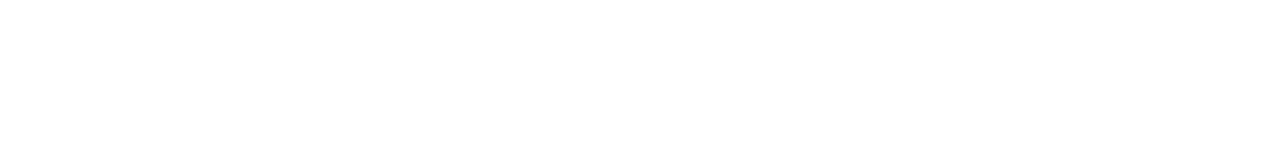
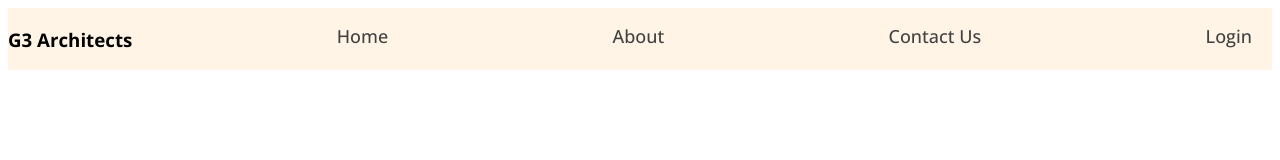
Before and after one commit to mmsohelranababu/g3-architects-website, a plain HTML site: page index.html in a window 1280 px wide. Drawn offline with nearby package versions, Linux system fonts and the light colour scheme.

Commit message:
nav working

```diff
--- a/index.html
+++ b/index.html
@@ -8,8 +8,30 @@
   <link rel="stylesheet" href="styles.css">
 </head>
 
-<body>
-  <header>
+<body class="work-sans-font">
+  <header class="bg-light">
+    <nav class="navbar navbar-display">
+      <h3 class="brand">G3 Architects</h3>
+
+      <ul class="nav-link navbar-display">
+        <li class="nav-item"><a class="nav-link text-gray" href="">Home</a></li>
+      </ul>
+      <ul class="nav-link">
+        <li class="nav-item"><a class="nav-link text-gray" href="">About</a></li>
+      </ul>
+      <ul class="nav-link">
+        <li class="nav-item"><a class="nav-link text-gray" href="">Contact Us</a></li>
+      </ul>
+      <ul class="nav-link">
+        <li class="nav-item"><a class="nav-link text-gray" href="">Login</a></li>
+      </ul>
+    </nav>
+
+    <nav class="banner">
+
+    </nav>
+
+
 
   </header>
 
--- a/styles.css
+++ b/styles.css
@@ -0,0 +1,53 @@
+/* font related styles */
+@import url('https://fonts.googleapis.com/css2?family=Open+Sans:ital,wght@0,300..800;1,300..800&display=swap');
+
+.work-sans-font {
+  font-family: "Open Sans", sans-serif;
+  font-weight: 400;
+  font-optical-sizing: auto;
+  font-style: normal;
+}
+/* shared styles */
+
+.navbar-display{
+  display: flex;
+}
+/* dark-02 */
+.text-gray{
+  color: #424242;
+}
+/* dark-03 */
+.text-light-gray{
+  color: #727272;
+}
+
+.bg-light{
+  background-color: rgba(255, 144, 14, 0.1);;
+}
+
+/* header styles */
+
+
+
+/* navbar related styles */
+
+.navbar{
+  justify-content: space-between;
+}
+
+.nav-link{
+  text-decoration: none;
+  font-weight: 500;
+
+}
+
+.nav-item{
+  list-style: none;
+  margin-right: 20px;
+  font-size: 18px;
+
+}
+
+.navbar, .banner{
+  max-width: 1440px;
+}
```
